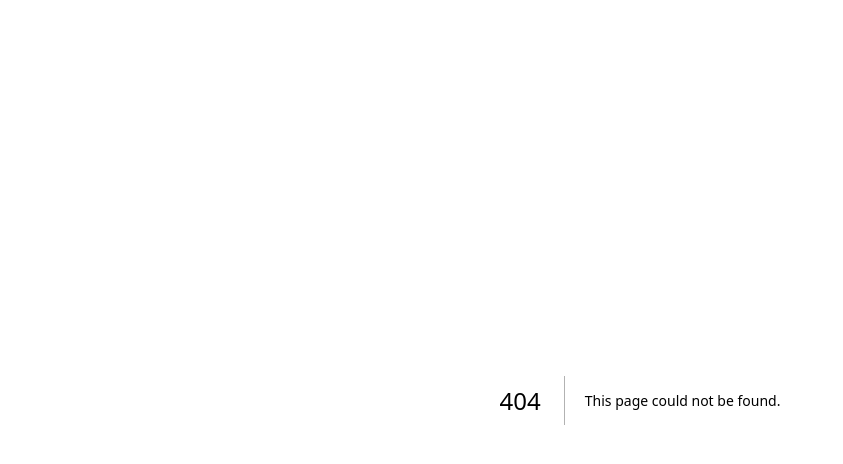
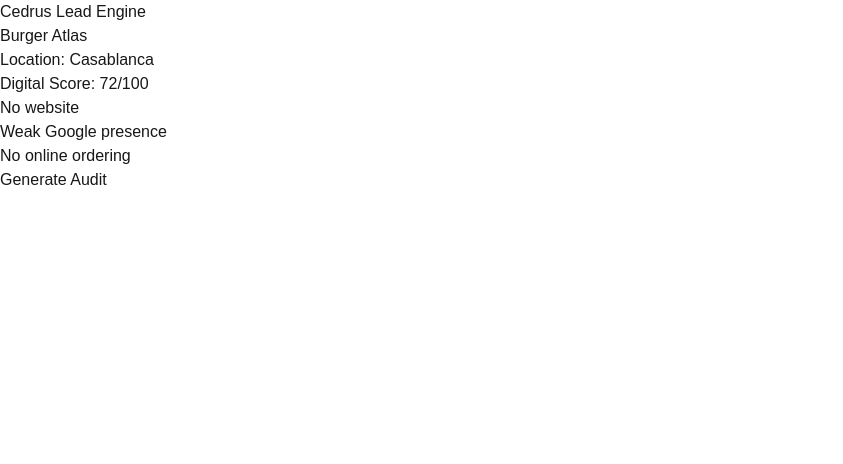
Before and after one commit to CedrusCoffees/cedrus-forge, a Next.js app in the folder apps/web/: page /dashboard in a window 1280 px wide. Before the commit this address had no page. Shown: the top 464 px of the page, without its empty margins (0-843 px from the left). Built offline with nearby package versions, Linux system fonts and the light colour scheme.

Commit message:
CED-5 create lead dashboard

```diff
--- /dev/null
+++ b/apps/web/app/dashboard/page.tsx
@@ -0,0 +1,27 @@
+export default function Dashboard() {
+  return (
+    <main>
+      <h1>Cedrus Lead Engine</h1>
+
+      <section>
+        <h2>Burger Atlas</h2>
+
+        <p>Location: Casablanca</p>
+
+        <p>
+          Digital Score: 72/100
+        </p>
+
+        <ul>
+          <li>No website</li>
+          <li>Weak Google presence</li>
+          <li>No online ordering</li>
+        </ul>
+
+        <button>
+          Generate Audit
+        </button>
+      </section>
+    </main>
+  );
+}
```
